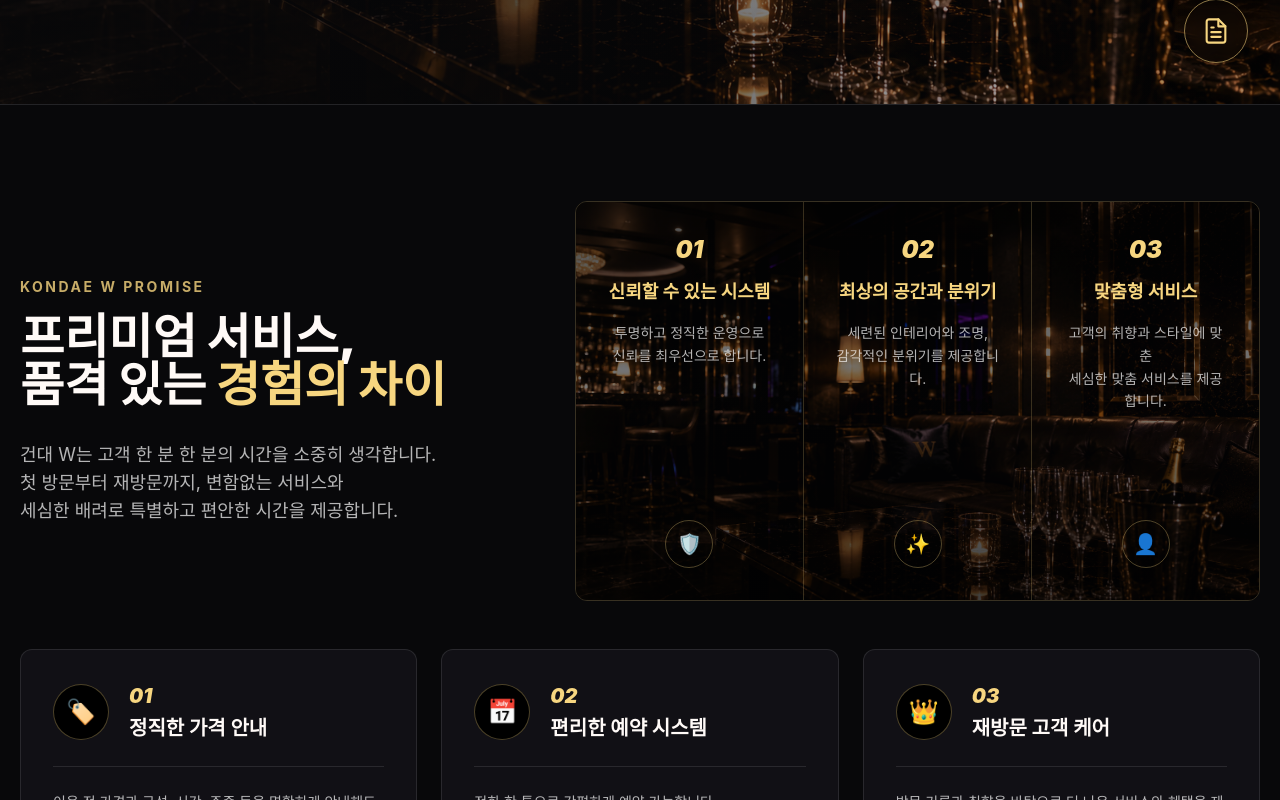
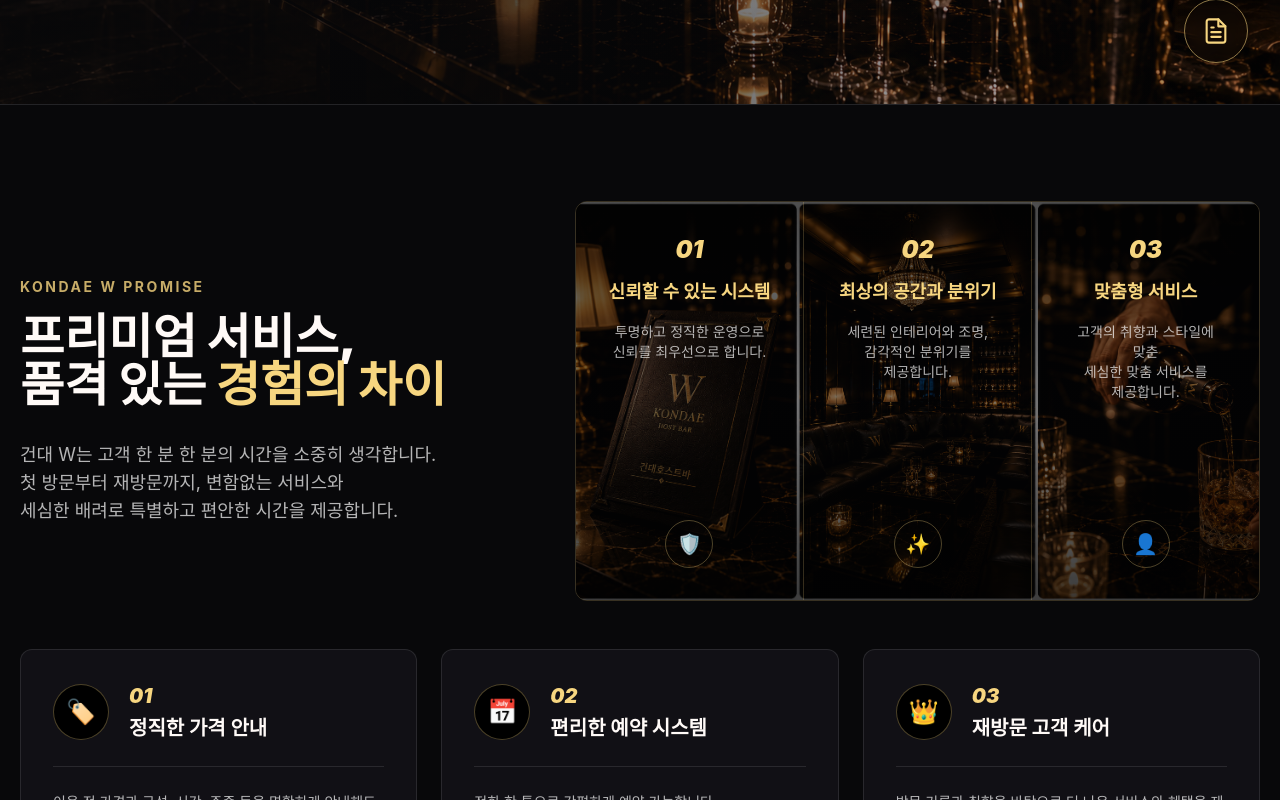
Before and after one commit to oct12kr/busanhopa, a Next.js app: page / in a window 1280 px wide. Shown: the part 697-1497 px from the top of the page. Built offline with nearby package versions, Linux system fonts and the light colour scheme.

Commit message:
update promise section background image and typography

```diff
--- a/app/page.tsx
+++ b/app/page.tsx
@@ -282,7 +282,7 @@ export default function Home() {
             {/* 우측: 3열 이미지 카드 오버레이 */}
             <div className="relative overflow-hidden rounded-xl border border-[#f7d680]/20 min-h-[400px]">
               <Image
-                src="/images/g_hopa (1).png"
+                src="/images/g_hopa (2).png"
                 alt="건대W 프리미엄 서비스"
                 fill
                 sizes="(max-width: 1024px) 100vw, 50vw"
@@ -311,11 +311,11 @@ export default function Home() {
                     icon: "👤"
                   }
                 ].map((item) => (
-                  <div key={item.num} className="flex flex-col p-6 sm:p-8 hover:bg-white/[0.02] transition">
+                  <div key={item.num} className="flex flex-col p-5 sm:p-6 lg:p-8 hover:bg-white/[0.02] transition">
                     <div className="text-center">
                       <span className="block text-2xl font-black italic text-[#f7d680]">{item.num}</span>
-                      <h3 className="mt-3 text-lg font-bold text-[#f7d680]">{item.title}</h3>
-                      <p className="mt-4 text-sm leading-relaxed text-white/70 whitespace-pre-line">
+                      <h3 className="mt-3 text-base font-bold text-[#f7d680] lg:text-lg break-keep">{item.title}</h3>
+                      <p className="mt-4 text-[13px] leading-relaxed text-white/70 whitespace-pre-line break-keep lg:text-sm">
                         {item.desc}
                       </p>
                     </div>
```
Also changed, not shown: public/images/g_hopa (2).png (added).
